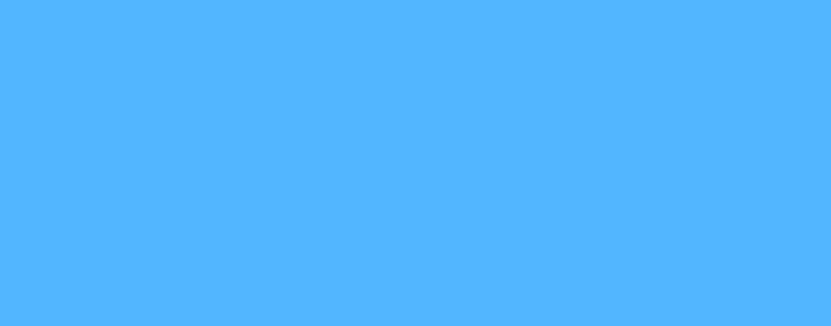
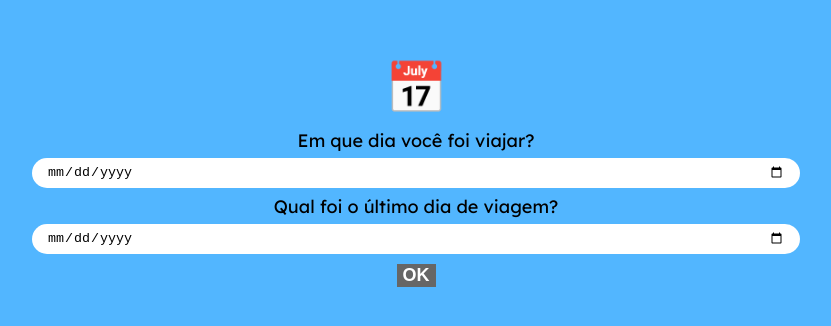
Before and after one commit to brunnaserafina/visu, a React (Create React App) app: page /Date in a window 1280 px wide. Before the commit this address had no page. Shown: the part 226-552 px from the top of the page, without its empty margins (224-1055 px from the left). Built offline with nearby package versions, Linux system fonts and the light colour scheme.

Commit message:
feat: adding date page

```diff
--- a/src/App.js
+++ b/src/App.js
@@ -4,6 +4,7 @@ import { BrowserRouter as Router, Routes, Route } from 'react-router-dom';
 import Welcome from './pages/Welcome';
 import Login from './pages/Login';
 import City from './pages/newPost/City';
+import Date from './pages/newPost/Date';
 
 export default function App() {
   const [loading, setLoading] = useState(true);
@@ -19,6 +20,7 @@ export default function App() {
       <Routes>
         {loading ? <Route path="/" element={<Welcome />} /> : <Route path="/" element={<Login />} />}
         <Route path="/City" element={<City />} />
+        <Route path="/Date" element={<Date />} />
       </Routes>
     </Router>
   );
--- /dev/null
+++ b/src/pages/newPost/Date.js
@@ -0,0 +1,55 @@
+import { useNavigate } from 'react-router-dom';
+import styled from 'styled-components';
+
+export default function City() {
+  const navigate = useNavigate();
+
+  function nextPage() {
+    navigate('/Date');
+  }
+
+  return (
+    <Wrapper>
+      <div>📅</div>
+      <h1>Em que dia você foi viajar?</h1>
+      <input type="date"></input>
+      <h1>Qual foi o último dia de viagem?</h1>
+      <input type="date"></input>
+      <button onClick={nextPage}>OK</button>
+    </Wrapper>
+  );
+}
+
+const Wrapper = styled.div`
+  display: flex;
+  flex-direction: column;
+  justify-content: center;
+  align-items: center;
+
+  div {
+    font-size: 50px;
+    margin-bottom: 20px;
+  }
+
+  h1 {
+    font-size: 18px;
+    margin-bottom: 8px;
+  }
+
+  input {
+    margin-bottom: 10px;
+    height: 30px;
+    width: 60vw;
+    border: none;
+    border-radius: 15px;
+    padding: 15px;
+  }
+
+  button {
+    color: white;
+    border: none;
+    background-color: #666666;
+    font-size: 18px;
+    font-weight: 700;
+  }
+`;
```
